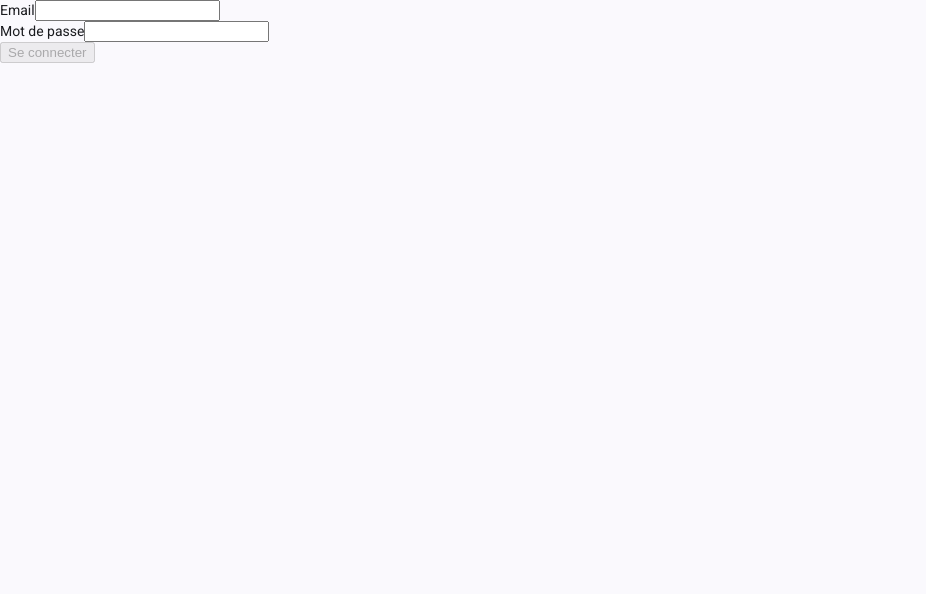
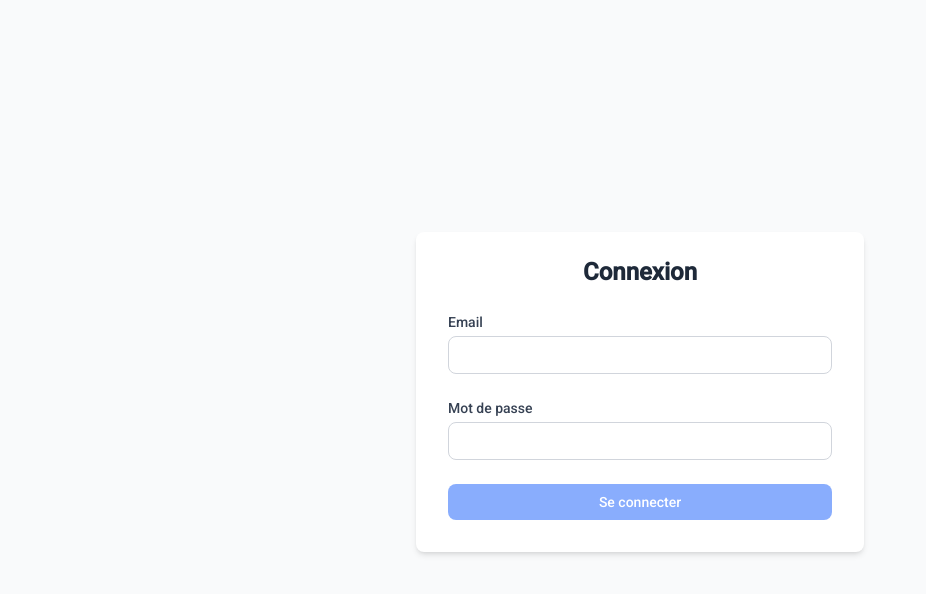
Before and after one commit to WernerWlff/Projet_Vente_de_meubles_Front, an Angular app in the folder Furniture_Store/: page /login in a window 1280 px wide. Shown: the top 594 px of the page, without its empty margins (0-926 px from the left). Built offline with nearby package versions, Linux system fonts and the light colour scheme.

Commit message:
add: TailwindCss manual installation with .postcssrc.json
add: Complete Login Component

```diff
--- a/Furniture_Store/package.json
+++ b/Furniture_Store/package.json
@@ -30,8 +30,11 @@
     "@angular/material": "^20.2.14",
     "@angular/platform-browser": "^20.3.0",
     "@angular/router": "^20.3.0",
+    "@tailwindcss/postcss": "^4.1.17",
     "jwt-decode": "^4.0.0",
+    "postcss": "^8.5.6",
     "rxjs": "~7.8.0",
+    "tailwindcss": "^4.1.17",
     "tslib": "^2.3.0",
     "zone.js": "^0.15.1"
   },
--- a/Furniture_Store/src/app/components/login/login.html
+++ b/Furniture_Store/src/app/components/login/login.html
@@ -1,22 +1,46 @@
-<main class="p-4">
-  <form [formGroup]="loginForm" (ngSubmit)="onSubmit()" class="space-y-4">
+<main class="min-h-screen flex items-center justify-center bg-gray-50 p-4">
+  <div class="w-full max-w-md">
+    <div class="bg-white shadow-md rounded-lg px-8 pt-6 pb-8 mb-4">
+      <h1 class="text-2xl font-bold text-center text-gray-800 mb-6">Connexion</h1>
+      <form [formGroup]="loginForm" (ngSubmit)="onSubmit()" class="space-y-6">
         <div>
-      <label>Email</label>
-      <input type="email" formControlName="email" class="border p-2 w-full" />
-      <div *ngIf="loginForm.get('email')?.invalid && loginForm.get('email')?.touched" class="text-red-500">
+          <label for="email" class="block text-sm font-medium text-gray-700 mb-1">Email</label>
+          <input
+            type="email"
+            id="email"
+            formControlName="email"
+            class="w-full px-4 py-2 border border-gray-300 rounded-lg focus:ring-2 focus:ring-blue-500 focus:border-transparent outline-none transition duration-200"
+          />
+          <div *ngIf="loginForm.get('email')?.invalid && loginForm.get('email')?.touched" class="mt-1 text-sm text-red-500">
             Email invalide
           </div>
         </div>
+
         <div>
-      <label>Mot de passe</label>
-      <input type="password" formControlName="password" class="border p-2 w-full" />
-      <div *ngIf="loginForm.get('password')?.invalid && loginForm.get('password')?.touched" class="text-red-500">
+          <label for="password" class="block text-sm font-medium text-gray-700 mb-1">Mot de passe</label>
+          <input
+            type="password"
+            id="password"
+            formControlName="password"
+            class="w-full px-4 py-2 border border-gray-300 rounded-lg focus:ring-2 focus:ring-blue-500 focus:border-transparent outline-none transition duration-200"
+          />
+          <div *ngIf="loginForm.get('password')?.invalid && loginForm.get('password')?.touched" class="mt-1 text-sm text-red-500">
             Mot de passe requis
           </div>
         </div>
-    <button type="submit" [disabled]="loginForm.invalid || loading" class="bg-blue-500 text-white px-4 py-2 rounded">
+
+        <button
+          type="submit"
+          [disabled]="loginForm.invalid || loading"
+          class="w-full bg-blue-600 hover:bg-blue-700 text-white font-medium py-2 px-4 rounded-lg focus:outline-none focus:ring-2 focus:ring-blue-500 focus:ring-offset-2 transition duration-200 disabled:opacity-50 disabled:cursor-not-allowed"
+        >
           Se connecter
         </button>
-    <div *ngIf="errorMessage" class="text-red-500">{{ errorMessage }}</div>
+
+        <div *ngIf="errorMessage" class="text-center text-sm text-red-500">
+          {{ errorMessage }}
+        </div>
       </form>
+    </div>
+  </div>
 </main>
--- a/Furniture_Store/src/styles.css
+++ b/Furniture_Store/src/styles.css
@@ -1,4 +1,4 @@
-/* You can add global styles to this file, and also import other style files */
+@import "tailwindcss";
 
 html, body { height: 100%; }
 body { margin: 0; font-family: Roboto, "Helvetica Neue", sans-serif; }
```
Also changed, not shown: Furniture_Store/.postcssrc.json (added), 1 other file (tests, documents, lock files or other folders). Lines whose indentation alone changed are shown as unchanged.
